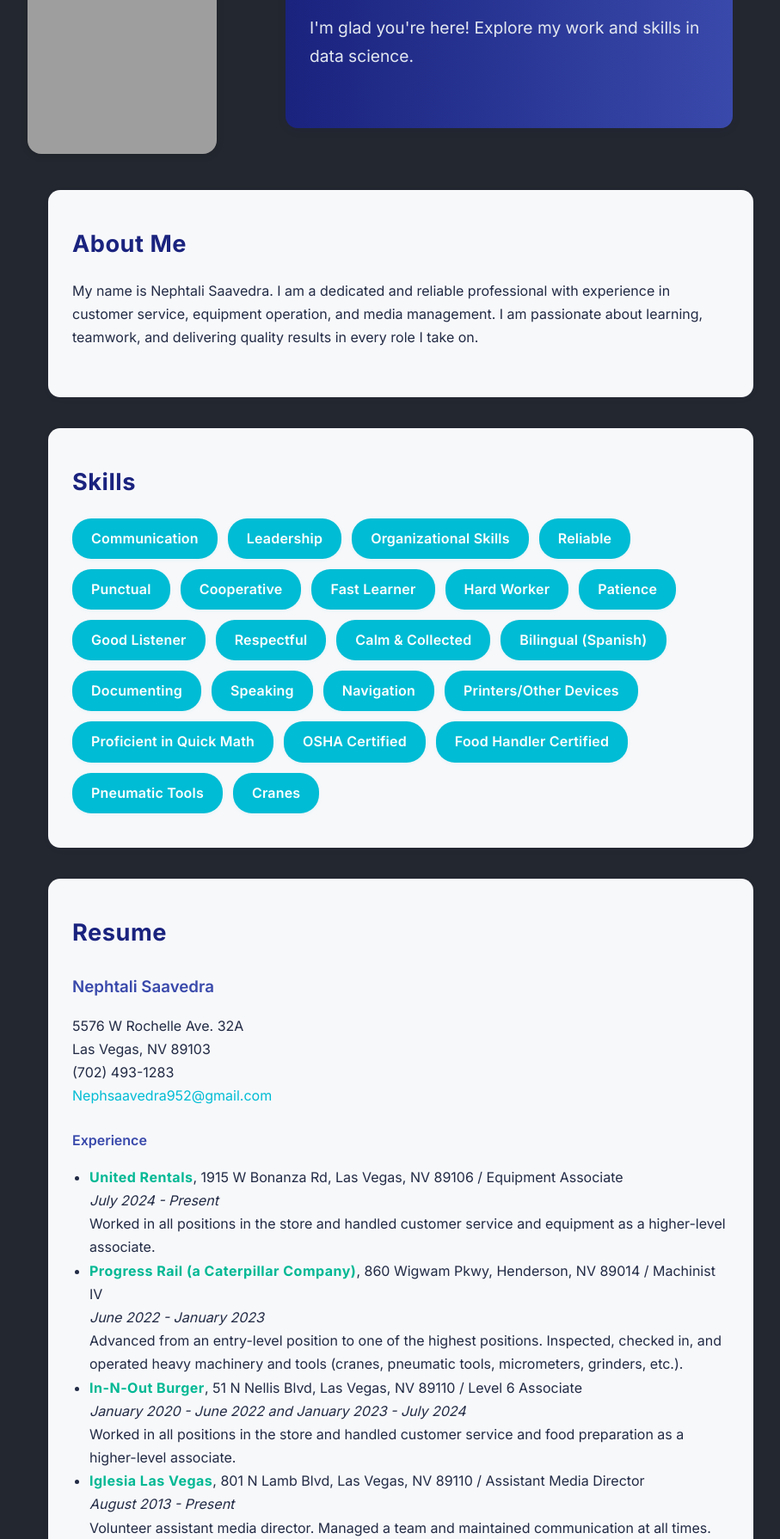
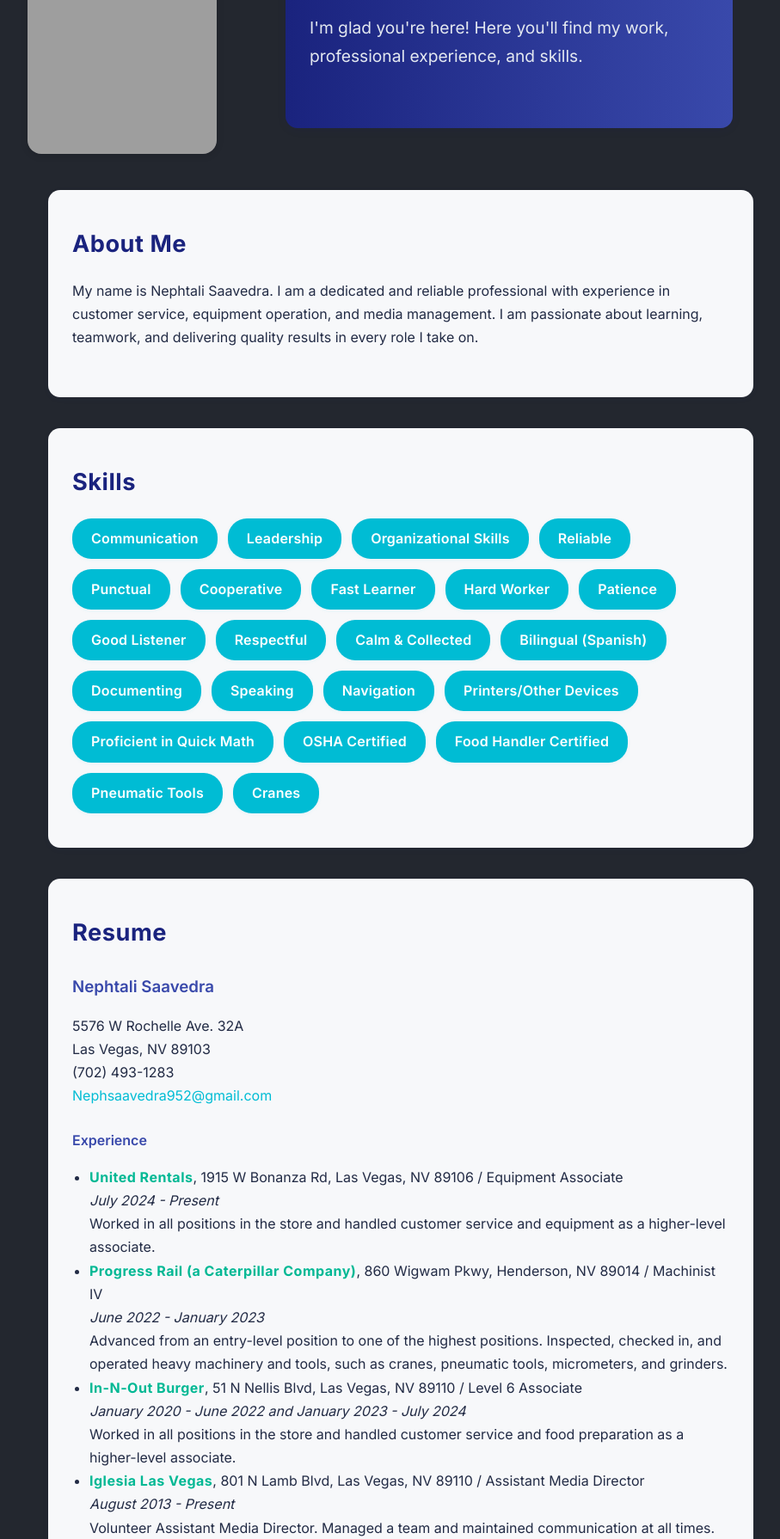
Before and after one commit to itszneph/my-portfolio, a plain HTML site: page index.html in a window 1280 px wide. Shown: the part 330-2120 px from the top of the page at 86% size, without its empty margins (174-1081 px from the left). Drawn offline with Linux system fonts and the light colour scheme; grey boxes are pictures that could not be loaded.

Commit message:
proof read

```diff
--- a/index.html
+++ b/index.html
@@ -224,7 +224,9 @@
     <section class="hero" id="hero">
       <div class="hero-content">
         <h2>Welcome to My Portfolio</h2>
-        <p>I'm glad you're here! Explore my work and skills in data science.</p>
+        <p>
+          I'm glad you're here! Here you'll find my work, professional experience, and skills.
+        </p>
       </div>
     </section>
   </div>
@@ -232,7 +234,7 @@
   <section id="about">
     <h2>About Me</h2>
     <p>
-      My name is Nephtali Saavedra. I am a dedicated and reliable professional with experience in customer service, equipment operation, and media management. I am passionate about learning, teamwork, and delivering quality results in every role I take on.
+  My name is Nephtali Saavedra. I am a dedicated and reliable professional with experience in customer service, equipment operation, and media management. I am passionate about learning, teamwork, and delivering quality results in every role I take on.
     </p>
   </section>
 
@@ -276,19 +278,19 @@
     <ul>
   <li><span class="place-name">United Rentals</span>, 1915 W Bonanza Rd, Las Vegas, NV 89106 / Equipment Associate<br>
         <em>July 2024 - Present</em><br>
-        Worked in all positions in the store and handled customer service and equipment as a higher-level associate.
+  Worked in all positions in the store and handled customer service and equipment as a higher-level associate.
       </li>
   <li><span class="place-name">Progress Rail (a Caterpillar Company)</span>, 860 Wigwam Pkwy, Henderson, NV 89014 / Machinist IV<br>
         <em>June 2022 - January 2023</em><br>
-        Advanced from an entry-level position to one of the highest positions. Inspected, checked in, and operated heavy machinery and tools (cranes, pneumatic tools, micrometers, grinders, etc.).
+  Advanced from an entry-level position to one of the highest positions. Inspected, checked in, and operated heavy machinery and tools, such as cranes, pneumatic tools, micrometers, and grinders.
       </li>
   <li><span class="place-name">In-N-Out Burger</span>, 51 N Nellis Blvd, Las Vegas, NV 89110 / Level 6 Associate<br>
         <em>January 2020 - June 2022 and January 2023 - July 2024</em><br>
-        Worked in all positions in the store and handled customer service and food preparation as a higher-level associate.
+  Worked in all positions in the store and handled customer service and food preparation as a higher-level associate.
       </li>
   <li><span class="place-name">Iglesia Las Vegas</span>, 801 N Lamb Blvd, Las Vegas, NV 89110 / Assistant Media Director<br>
         <em>August 2013 - Present</em><br>
-        Volunteer assistant media director. Managed a team and maintained communication at all times.
+  Volunteer Assistant Media Director. Managed a team and maintained communication at all times.
       </li>
     </ul>
 
@@ -296,11 +298,11 @@
     <ul>
       <li><strong>Advanced Technologies Academy</strong>, 1411 Robin Street, Las Vegas, NV 89106<br>
         <em>September 2016 - June 2020</em><br>
-        Majored in Graphic Design. Graduated with Advanced Honors. GPA: 3.3/4.0
+  Majored in Graphic Design. Graduated with Advanced Honors. GPA: 3.3/4.0.
       </li>
       <li><strong>Harney Middle School</strong>, 1580 S Hollywood Blvd, Las Vegas, NV 89142<br>
         <em>September 2013 - June 2016</em><br>
-        STEM curriculum. GPA: 3.6/4.0
+  STEM curriculum. GPA: 3.6/4.0.
       </li>
     </ul>
 
```
